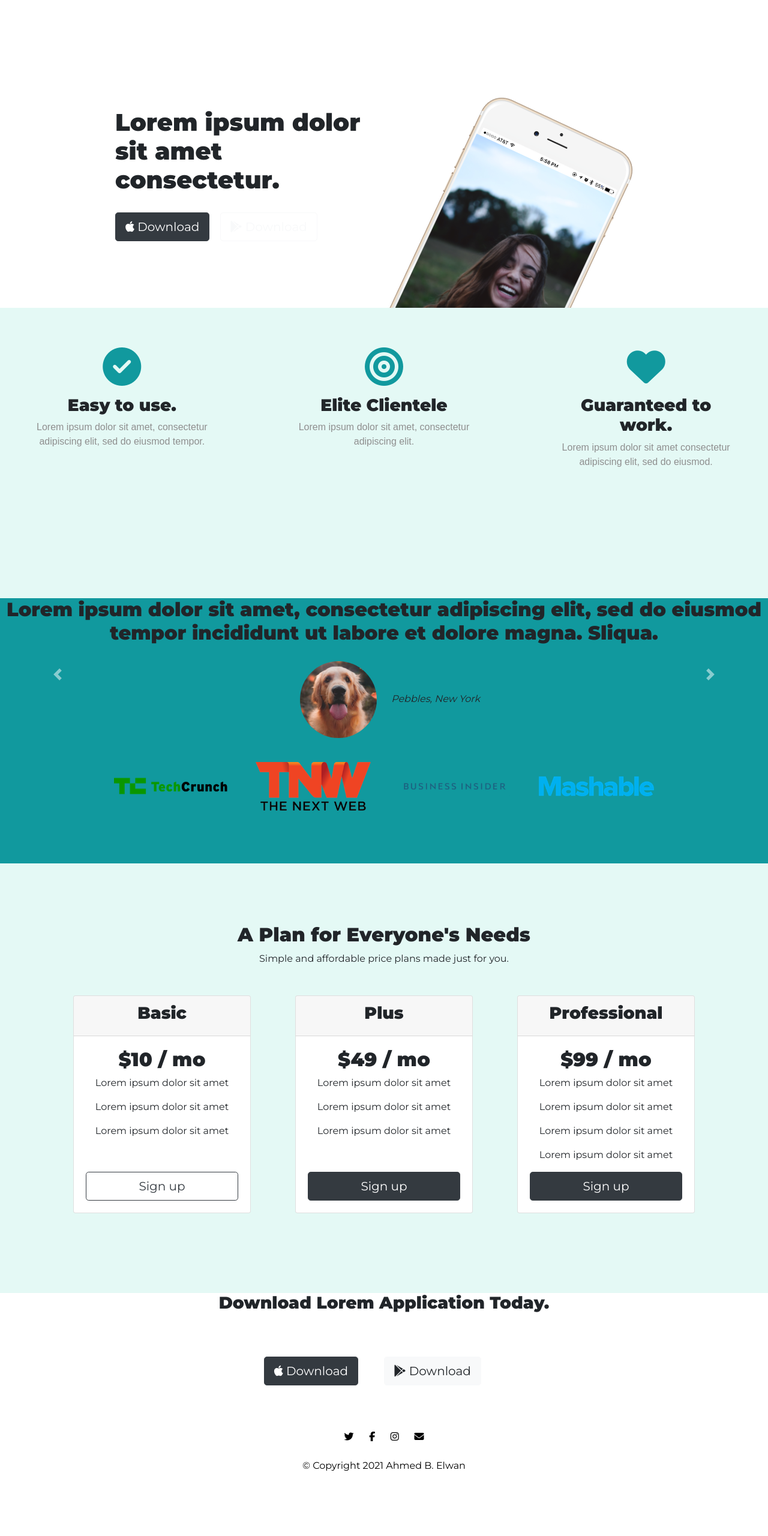
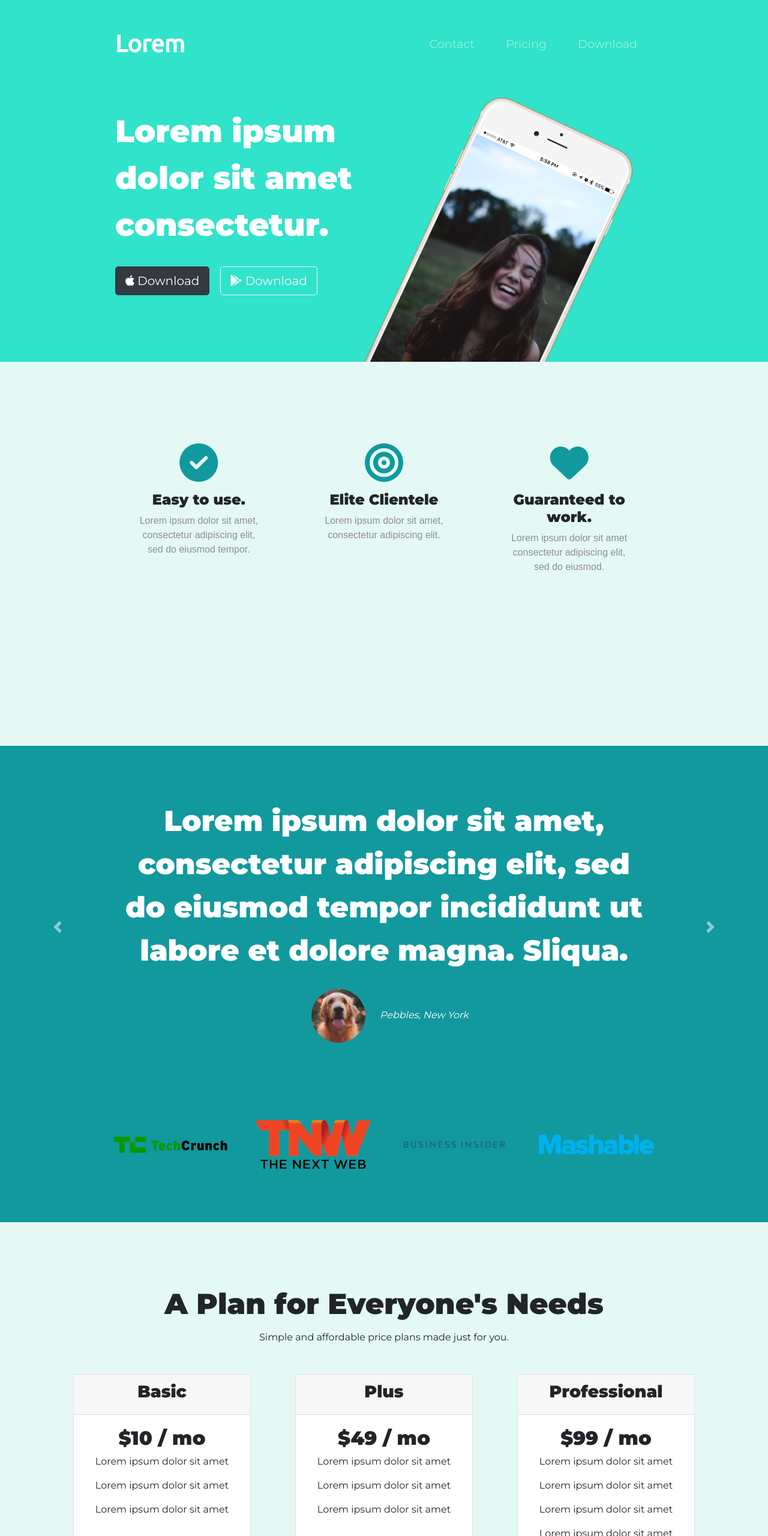
Before and after one commit to a-belal185/startup-home, a plain HTML site: page index.html in a window 1280 px wide. Shown: the top 2560 px of the page at 60% size. Before the commit the page ends 2488 px from the top, so only its background shows below. Drawn offline with nearby package versions, Linux system fonts and the light colour scheme.

Commit message:
Refactored the index file.

```diff
--- a/index.html
+++ b/index.html
@@ -24,7 +24,7 @@
 
 <body>
 
-  <section id="title">
+  <section class="colored-section" id="title">
     <div class="container-fluid">
 
 
@@ -56,7 +56,7 @@
       <div class="row">
 
         <div class="col-lg-6">
-          <h1>Lorem ipsum dolor sit amet consectetur.</h1>
+          <h1 class="big-heading">Lorem ipsum dolor sit amet consectetur.</h1>
           <button class="download-btn btn btn-dark btn-lg" type="button"><i class="fab fa-apple"></i> Download</button>
           <button class="download-btn btn btn-lg btn-outline-light" type="button"><i class="fab fa-google-play"></i> Download</button>
         </div>
@@ -74,26 +74,28 @@
 
   <!-- Features -->
 
-  <section id="features">
-
+  <section class="white-section" id="features">
+    <div class="container-fluid">
       <div class="row">
         <div class="features-section col-lg-4">
           <i class="features-icon fa-4x fas fa-check-circle"></i>
-        <h3 class="features-titles">Easy to use.</h3>
+          <h3 class="features-title">Easy to use.</h3>
           <p class="features-desc">Lorem ipsum dolor sit amet, consectetur adipiscing elit, sed do eiusmod tempor.</p>
         </div>
 
         <div class="features-section col-lg-4">
           <i class="features-icon fa-4x fas fa-bullseye"></i>
-        <h3 class="features-titles">Elite Clientele</h3>
+          <h3 class="features-title">Elite Clientele</h3>
           <p class="features-desc">Lorem ipsum dolor sit amet, consectetur adipiscing elit.</p>
         </div>
 
         <div class="features-section col-lg-4">
           <i class="features-icon fa-4x fas fa-heart"></i>
-        <h3 class="features-titles">Guaranteed to work.</h3>
+          <h3 class="features-title">Guaranteed to work.</h3>
           <p class="features-desc">Lorem ipsum dolor sit amet consectetur adipiscing elit, sed do eiusmod.</p>
         </div>
+      </div>
+
     </div>
 
   </section>
@@ -101,16 +103,16 @@
 
   <!-- Testimonials -->
 
-  <section id="testimonials">
+  <section class="colored-section" id="testimonials">
 
     <div id="testimonial-carousel" class="carousel slide" data-ride="false">
       <div class="carousel-inner">
-        <div class="carousel-item active">
-          <h2>Lorem ipsum dolor sit amet, consectetur adipiscing elit, sed do eiusmod tempor incididunt ut labore et dolore magna. Sliqua.</h2>
+        <div class="carousel-item active container-fluid">
+          <h2 class="testimonial-text">Lorem ipsum dolor sit amet, consectetur adipiscing elit, sed do eiusmod tempor incididunt ut labore et dolore magna. Sliqua.</h2>
           <img class="testimonial-image" src="images/dog-img.jpg" alt="dog-profile">
           <em>Pebbles, New York</em>
         </div>
-        <div class="carousel-item">
+        <div class="carousel-item container-fluid">
           <h2 class="testimonial-text">Lorem ipsum dolor sit amet, consectetur adipiscing elit, sed do eiusmod tempor incididunt ut labore et dolore.</h2>
           <img class="testimonial-image" src="images/lady-img.jpg" alt="lady-profile">
           <em>Beverly, Illinois</em>
@@ -129,7 +131,7 @@
 
   <!-- Press -->
 
-  <section id="press">
+  <section class="colored-section" id="press">
     <img class="press-logo" src="images/techcrunch.png" alt="tc-logo">
     <img class="press-logo" src="images/tnw.png" alt="tnw-logo">
     <img class="press-logo" src="images/bizinsider.png" alt="biz-insider-logo">
@@ -140,9 +142,9 @@
 
   <!-- Pricing -->
 
-  <section id="pricing">
+  <section class="white-section" id="pricing">
 
-    <h2>A Plan for Everyone's Needs</h2>
+    <h2 class="section-heading">A Plan for Everyone's Needs</h2>
     <p>Simple and affordable price plans made just for you.</p>
 
     <div class="card-deck row">
@@ -152,7 +154,7 @@
             <h3>Basic</h3>
           </div>
           <div class="card-body">
-            <h2>$10 / mo</h2>
+            <h2 class="price-text">$10 / mo</h2>
             <p>Lorem ipsum dolor sit amet</p>
             <p>Lorem ipsum dolor sit amet</p>
             <p>Lorem ipsum dolor sit amet</p>
@@ -168,7 +170,7 @@
             <h3>Plus</h3>
           </div>
           <div class="card-body">
-            <h2>$49 / mo</h2>
+            <h2 class="price-text">$49 / mo</h2>
             <p>Lorem ipsum dolor sit amet</p>
             <p>Lorem ipsum dolor sit amet</p>
             <p>Lorem ipsum dolor sit amet</p>
@@ -184,7 +186,7 @@
             <h3>Professional</h3>
           </div>
           <div class="card-body">
-            <h2>$99 / mo</h2>
+            <h2 class="price-text">$99 / mo</h2>
             <p>Lorem ipsum dolor sit amet</p>
             <p>Lorem ipsum dolor sit amet</p>
             <p>Lorem ipsum dolor sit amet</p>
@@ -200,21 +202,25 @@
 
   <!-- Call to Action -->
 
-  <section id="cta">
+  <section class="colored-section" id="cta">
 
-    <h3 class="footer-title">Download Lorem Application Today.</h3>
+    <div class="container-fluid">
+      <h3 class="cta-heading">Download Lorem Application Today.</h3>
       <button type="button" class="download-btn btn btn-lg btn-dark"><i class="fab fa-apple"></i> Download</button>
       <button type="button" class="download-btn btn btn-lg btn-light"><i class="fab fa-google-play"></i> Download</button>
 
+    </div>
   </section>
 
 
   <!-- Footer -->
 
-  <footer id="footer">
+  <footer class="white-section" id="footer">
+    <div class="container-fluid">
       <i class="social-media fab fa-twitter"></i><i class="social-media fab fa-facebook-f"></i><i class="social-media fab fa-instagram"></i><i class="social-media fas fa-envelope"></i>
       <p class="copyright">© Copyright 2021 Ahmed B. Elwan</p>
   </footer>
+  </div>
 
 
 </body>
```
Lines whose indentation alone changed are shown as unchanged.
